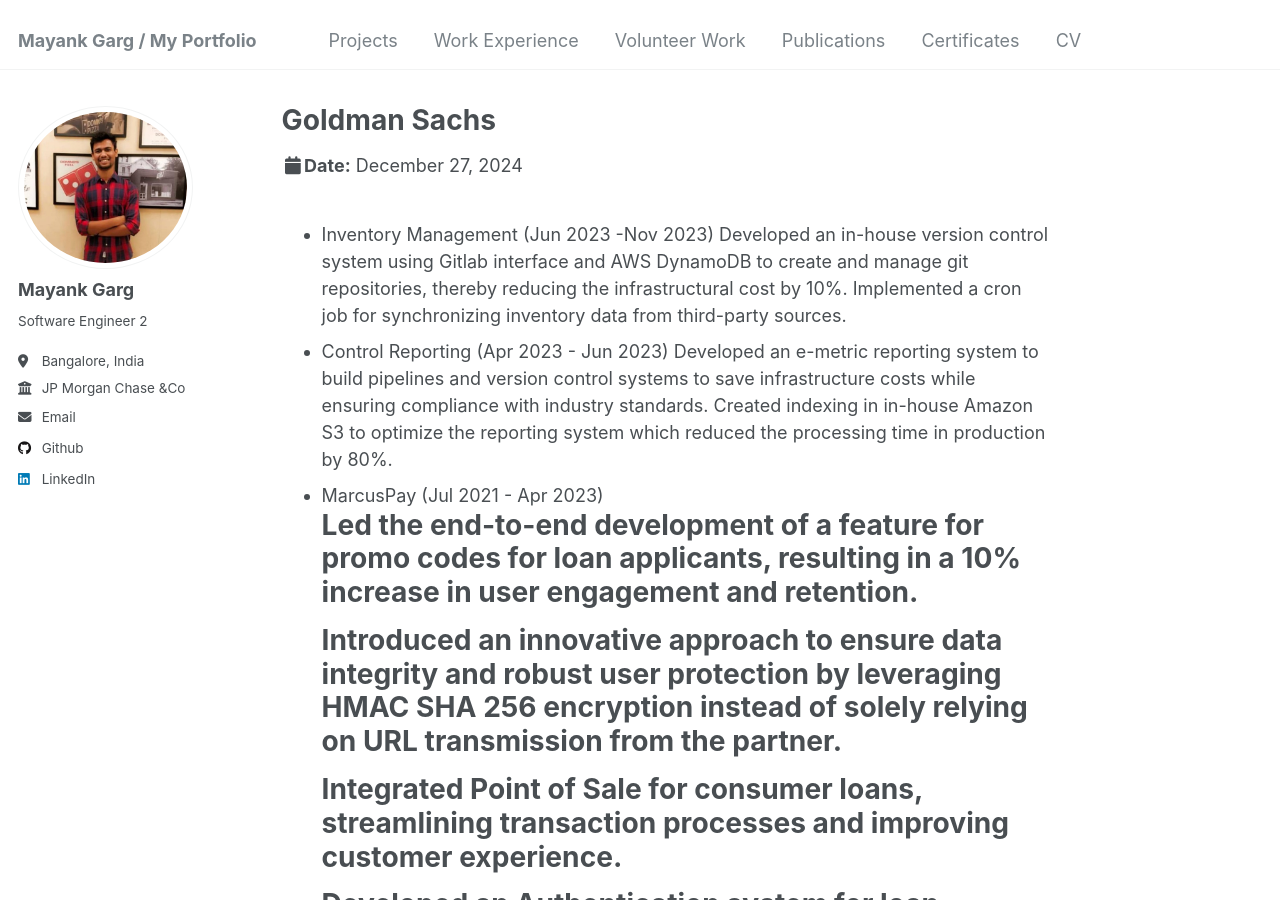
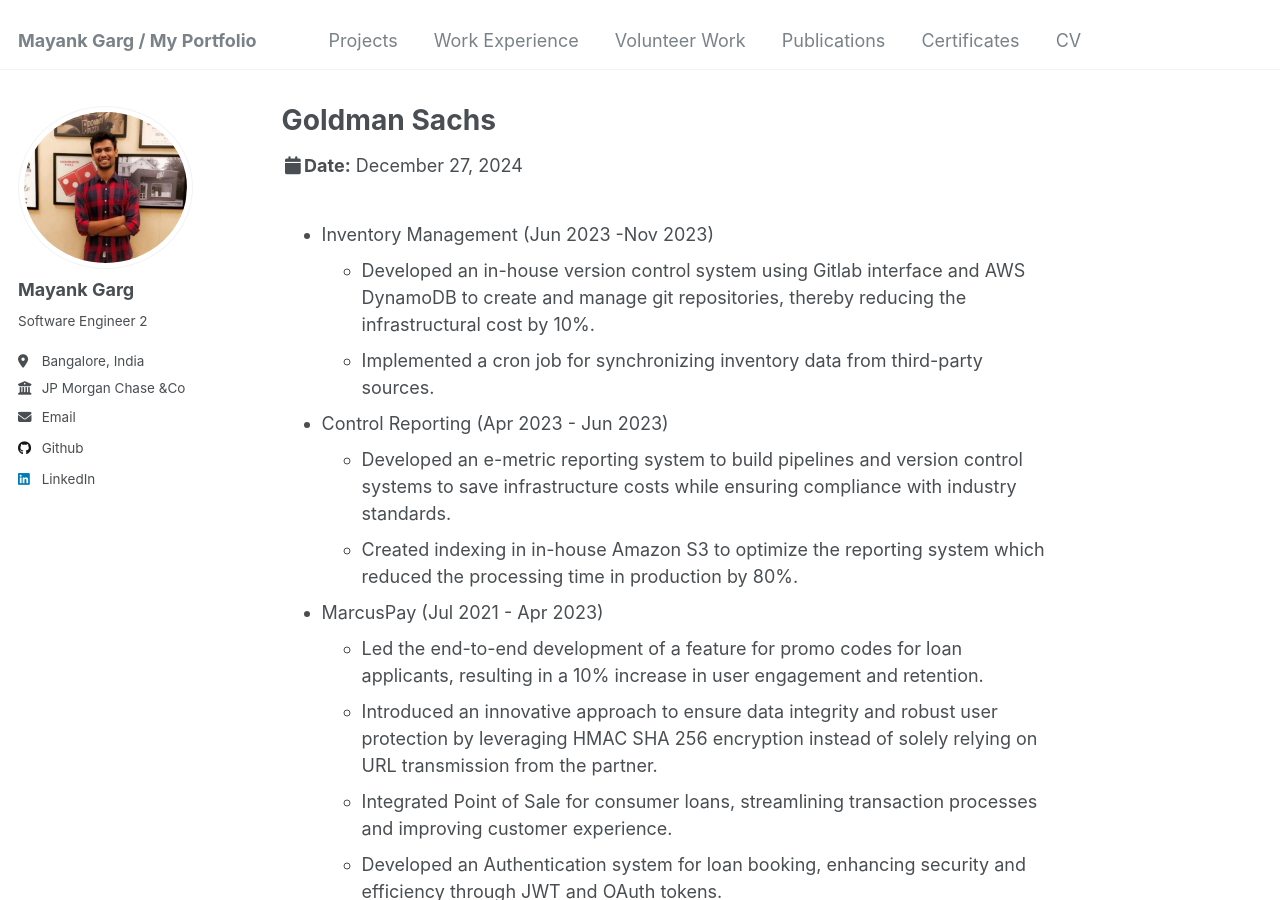
Before and after one commit to mayankgrg/mayankgrg.github.io, a Jekyll site: the page built from _talks/goldman.md, in a window 1280 px wide and 900 px high. Built offline with Jekyll 4.4.1, drawn with Linux system fonts in a browser that asks for light colours.

```diff
--- a/_talks/goldman.md
+++ b/_talks/goldman.md
@@ -5,19 +5,19 @@ type: "Talk"
 permalink: /work-exp/goldman
 location: "Bangalore, India"
 ---
-* Inventory Management (Jun 2023 -Nov 2023)
-Developed an in-house version control system using Gitlab interface and AWS DynamoDB to create and manage git repositories, thereby reducing the infrastructural cost by 10%.
-Implemented a cron job for synchronizing inventory data from third-party sources.
-* Control Reporting (Apr 2023 - Jun 2023)
-Developed an e-metric reporting system to build pipelines and version control systems to save infrastructure costs while ensuring compliance with industry standards.
-Created indexing in in-house Amazon S3 to optimize the reporting system which reduced the processing time in production by 80%.
-* MarcusPay (Jul 2021 - Apr  2023)
-  # Led the end-to-end development of a feature for promo codes for loan applicants, resulting in a 10% increase in user engagement and retention.
-  # Introduced an innovative approach to ensure data integrity and robust user protection by leveraging HMAC SHA 256 encryption instead of solely relying on URL transmission from the partner.
-  # Integrated Point of Sale for consumer loans, streamlining transaction processes and improving customer experience.
-  # Developed an Authentication system for loan booking, enhancing security and efficiency through JWT and OAuth tokens.
-  # Orchestrated the migration of microservices architecture from on-premise to cloud, optimizing scalability and resource utilization.
-  # Engineered a real-time authentication system, ensuring secure access for all consumers, using interceptors in Spring Boot.
-  # Designed a flexible framework for integrating Marqeta with products, enabling seamless multi-tenancy support and scalability, reducing the code duplicacy by 300%.
-  # Developed a Fake Mongo implementation during an annual hackathon, leveraging an in-memory database to replace Mongo connections for testing reducing test execution time by 20%.
-  # Initiated efforts to elevate code quality and standards by introducing design patterns, rigorous testing, and code review protocols.
+* Inventory Management (Jun 2023 -Nov 2023) <br>
+  * Developed an in-house version control system using Gitlab interface and AWS DynamoDB to create and manage git repositories, thereby reducing the infrastructural cost by 10%. <br>
+  * Implemented a cron job for synchronizing inventory data from third-party sources. <br>
+* Control Reporting (Apr 2023 - Jun 2023) <br>
+  * Developed an e-metric reporting system to build pipelines and version control systems to save infrastructure costs while ensuring compliance with industry standards.<br>
+  * Created indexing in in-house Amazon S3 to optimize the reporting system which reduced the processing time in production by 80%. <br>
+* MarcusPay (Jul 2021 - Apr  2023) <br>
+  * Led the end-to-end development of a feature for promo codes for loan applicants, resulting in a 10% increase in user engagement and retention.<br>
+  * Introduced an innovative approach to ensure data integrity and robust user protection by leveraging HMAC SHA 256 encryption instead of solely relying on URL transmission from the partner.<br>
+  * Integrated Point of Sale for consumer loans, streamlining transaction processes and improving customer experience.<br>
+  * Developed an Authentication system for loan booking, enhancing security and efficiency through JWT and OAuth tokens.<br>
+  * Orchestrated the migration of microservices architecture from on-premise to cloud, optimizing scalability and resource utilization.<br>
+  * Engineered a real-time authentication system, ensuring secure access for all consumers, using interceptors in Spring Boot.<br>
+  * Designed a flexible framework for integrating Marqeta with products, enabling seamless multi-tenancy support and scalability, reducing the code duplicacy by 300%.<br>
+  * Developed a Fake Mongo implementation during an annual hackathon, leveraging an in-memory database to replace Mongo connections for testing reducing test execution time by 20%.<br>
+  * Initiated efforts to elevate code quality and standards by introducing design patterns, rigorous testing, and code review protocols.<br>
```
